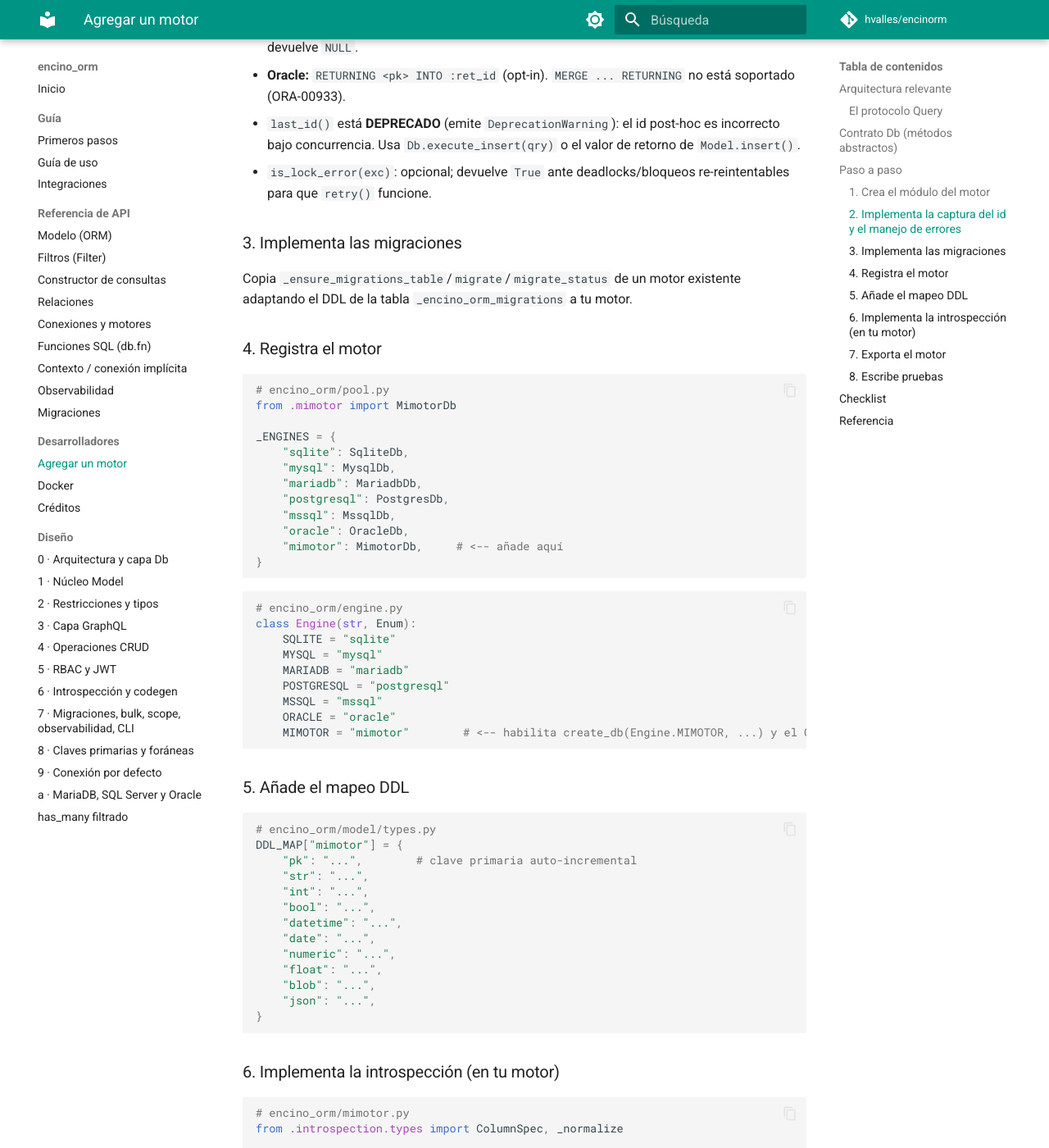
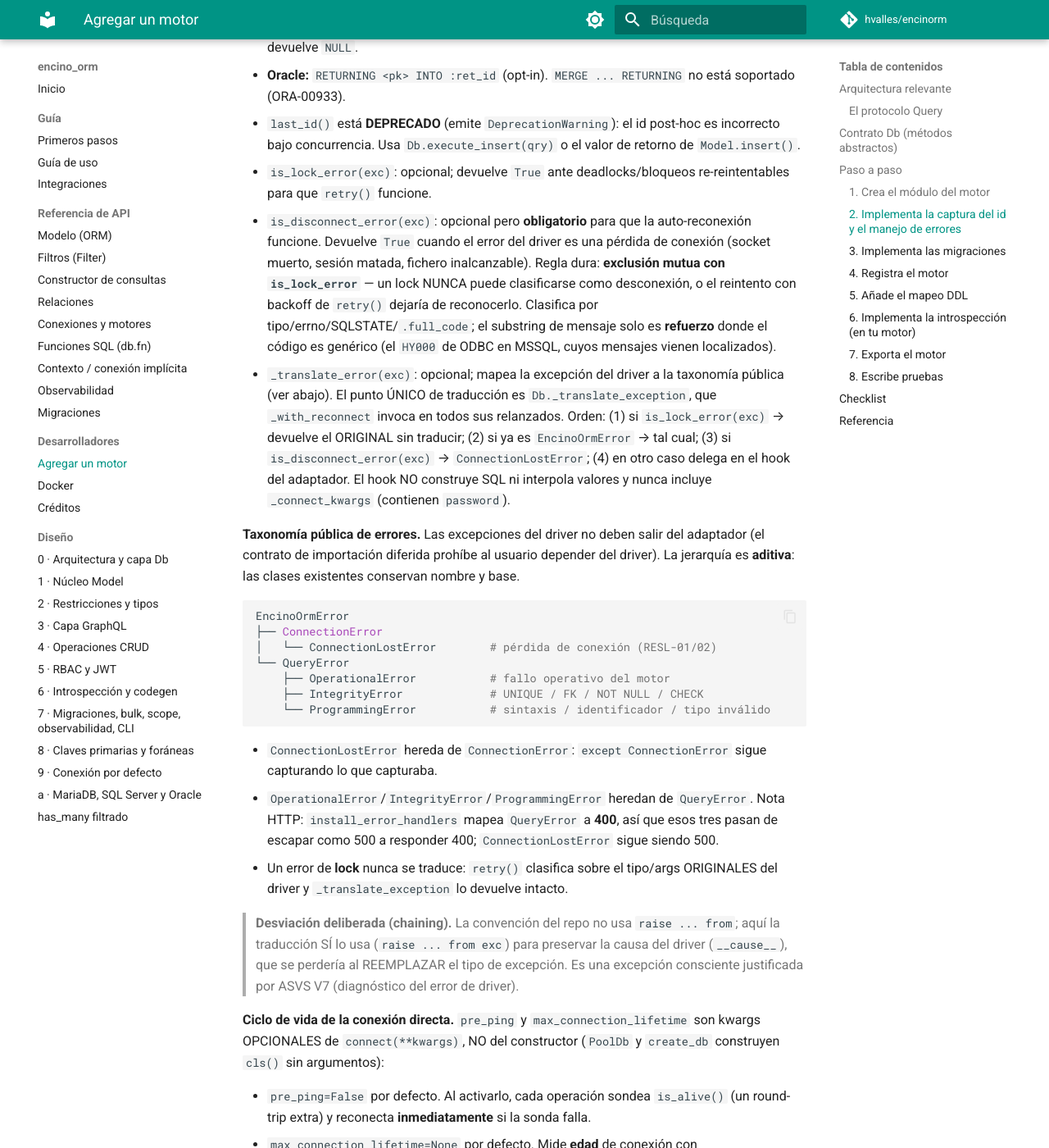
Before and after one commit to hvalles/encinorm, an MkDocs documentation site: the page built from docs/engines.md, in a window 1280 px wide and 1400 px high, scrolled down 3342 px. Shown: the whole window at 82% size. Built offline with MkDocs 1.6.1 and Material for MkDocs 9.7.7, drawn with Linux system fonts in a browser that asks for light colours; comment, search, counter and statistics services are not loaded; some of the changed text lies outside the part shown.

Commit message:
docs(05-04): documenta la taxonomia y retira el ratchet de mypy
- docs/engines.md: is_disconnect_error, taxonomia publica, chaining deliberado,
  pre_ping/max_connection_lifetime y rechazo de :memory:
- CHANGELOG.md [Unreleased]: cambio de comportamiento (reconexion unica,
  politica A2, traduccion de excepciones, status HTTP 400, reciclado opt-in)
- pyproject.toml: retira encino_orm.base/oracle/mysql/mssql del ratchet;
  encino_orm.pool intacto (residual de Fase 4)
- oracle.py: guard out is not None (residual de tipado en alcance, sin ignore)

````diff
--- a/docs/engines.md
+++ b/docs/engines.md
@@ -156,6 +156,66 @@ class MimotorDb(Db):
   retorno de `Model.insert()`.
 - `is_lock_error(exc)`: opcional; devuelve `True` ante deadlocks/bloqueos
   re-reintentables para que `retry()` funcione.
+- `is_disconnect_error(exc)`: opcional pero **obligatorio** para que la
+  auto-reconexión funcione. Devuelve `True` cuando el error del driver es una
+  pérdida de conexión (socket muerto, sesión matada, fichero inalcanzable).
+  Regla dura: **exclusión mutua con `is_lock_error`** — un lock NUNCA puede
+  clasificarse como desconexión, o el reintento con backoff de `retry()` dejaría
+  de reconocerlo. Clasifica por tipo/errno/SQLSTATE/`.full_code`; el substring de
+  mensaje solo es **refuerzo** donde el código es genérico (el `HY000` de ODBC en
+  MSSQL, cuyos mensajes vienen localizados).
+- `_translate_error(exc)`: opcional; mapea la excepción del driver a la taxonomía
+  pública (ver abajo). El punto ÚNICO de traducción es `Db._translate_exception`,
+  que `_with_reconnect` invoca en todos sus relanzados. Orden: (1) si
+  `is_lock_error(exc)` → devuelve el ORIGINAL sin traducir; (2) si ya es
+  `EncinoOrmError` → tal cual; (3) si `is_disconnect_error(exc)` →
+  `ConnectionLostError`; (4) en otro caso delega en el hook del adaptador. El
+  hook NO construye SQL ni interpola valores y nunca incluye `_connect_kwargs`
+  (contienen `password`).
+
+**Taxonomía pública de errores.** Las excepciones del driver no deben salir del
+adaptador (el contrato de importación diferida prohíbe al usuario depender del
+driver). La jerarquía es **aditiva**: las clases existentes conservan nombre y
+base.
+
+```python
+EncinoOrmError
+├── ConnectionError
+│   └── ConnectionLostError        # pérdida de conexión (RESL-01/02)
+└── QueryError
+    ├── OperationalError           # fallo operativo del motor
+    ├── IntegrityError             # UNIQUE / FK / NOT NULL / CHECK
+    └── ProgrammingError           # sintaxis / identificador / tipo inválido
+```
+
+- `ConnectionLostError` hereda de `ConnectionError`: `except ConnectionError`
+  sigue capturando lo que capturaba.
+- `OperationalError`/`IntegrityError`/`ProgrammingError` heredan de `QueryError`.
+  Nota HTTP: `install_error_handlers` mapea `QueryError` a **400**, así que esos
+  tres pasan de escapar como 500 a responder 400; `ConnectionLostError` sigue
+  siendo 500.
+- Un error de **lock** nunca se traduce: `retry()` clasifica sobre el tipo/args
+  ORIGINALES del driver y `_translate_exception` lo devuelve intacto.
+
+> **Desviación deliberada (chaining).** La convención del repo no usa
+> `raise ... from`; aquí la traducción SÍ lo usa (`raise ... from exc`) para
+> preservar la causa del driver (`__cause__`), que se perdería al REEMPLAZAR el
+> tipo de excepción. Es una excepción consciente justificada por ASVS V7
+> (diagnóstico del error de driver).
+
+**Ciclo de vida de la conexión directa.** `pre_ping` y `max_connection_lifetime`
+son kwargs OPCIONALES de `connect(**kwargs)`, NO del constructor (`PoolDb` y
+`create_db` construyen `cls()` sin argumentos):
+
+- `pre_ping=False` por defecto. Al activarlo, cada operación sondea `is_alive()`
+  (un round-trip extra) y reconecta **inmediatamente** si la sonda falla.
+- `max_connection_lifetime=None` por defecto. Mide **edad** de conexión con
+  `time.monotonic()` (semántica de `pool_recycle`), no inactividad; el reciclado
+  a nivel de pool es `RELI-03` (v2).
+
+SQLite es embebido y no tiene socket: `SqliteDb._reconnect()` **rechaza** una base
+`:memory:` (reconectar crearía una base vacía y perdería los datos) lanzando
+`ConnectionLostError`.
 
 ### 3. Implementa las migraciones
 
````
Also changed, not shown: CHANGELOG.md (+38 -0 lines), pyproject.toml (+4 -6 lines), 1 other file.
